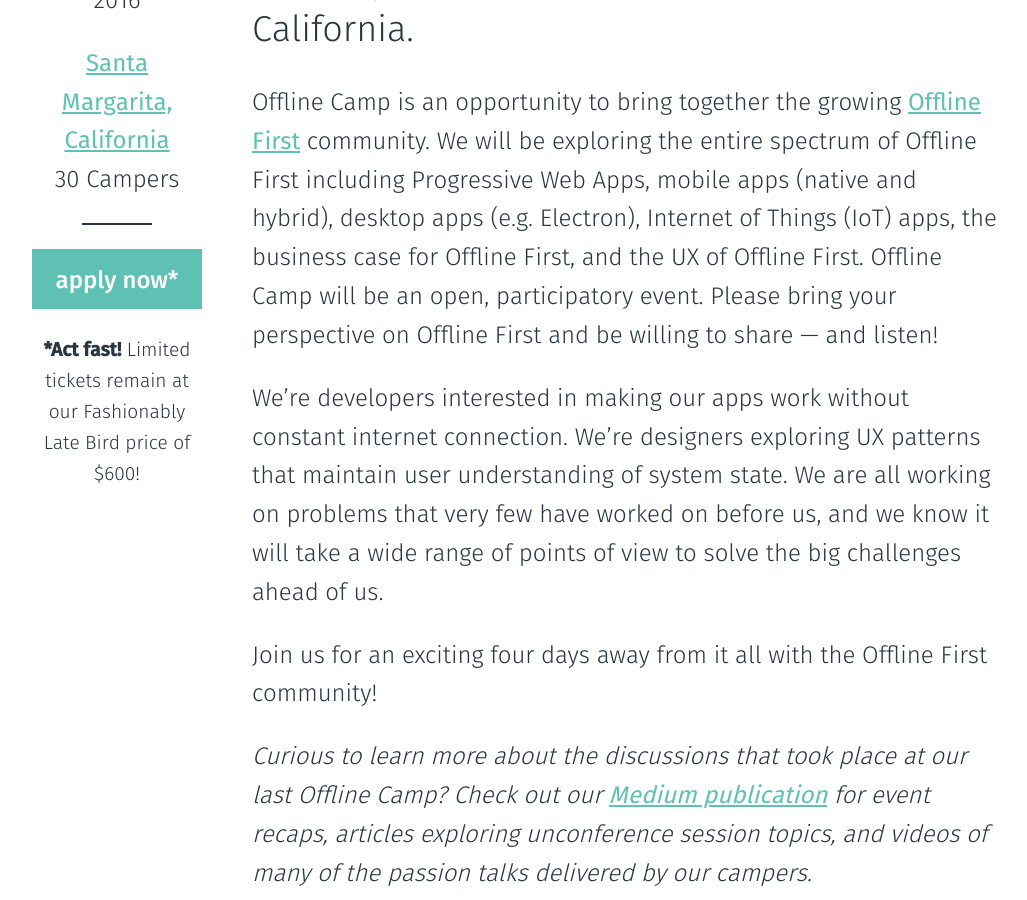
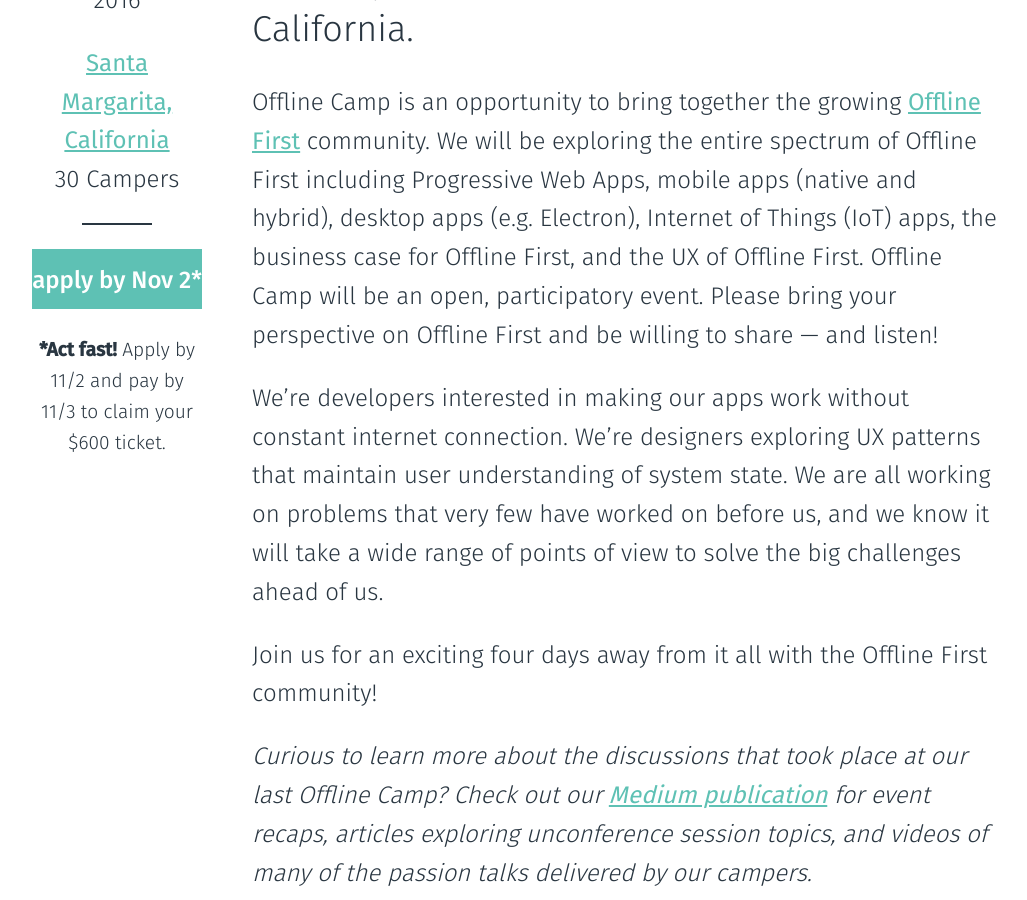
Before and after one commit to offlinefirst/offlinefirst.org, a Jekyll site: the page built from camp/index.html, in a window 1280 px wide and 900 px high, scrolled down 361 px. Shown: the whole window, without its empty margins (73-1100 px from the left). Built offline with Jekyll 4.4.1, drawn with Linux system fonts in a browser that asks for light colours; comment, search, counter and statistics services are not loaded.

Commit message:
updated ticket deadline
updated deadline

```diff
--- a/camp/index.html
+++ b/camp/index.html
@@ -19,12 +19,12 @@ root_path:  ../
   <hr>
 
   <p class="attend">
-    <a href="https://offlinecamp.typeform.com/to/F93r36">apply now*</a>
+    <a href="https://offlinecamp.typeform.com/to/F93r36">apply by Nov 2*</a>
   </p>
 
   <p class="price">
     <small>
-      <strong>*Act fast!</strong> Limited tickets remain at our Fashionably Late Bird price of $600!
+      <strong>*Act fast!</strong> Apply by 11/2 and pay by 11/3 to claim your $600 ticket.
     </small>
   </p>
 
```
